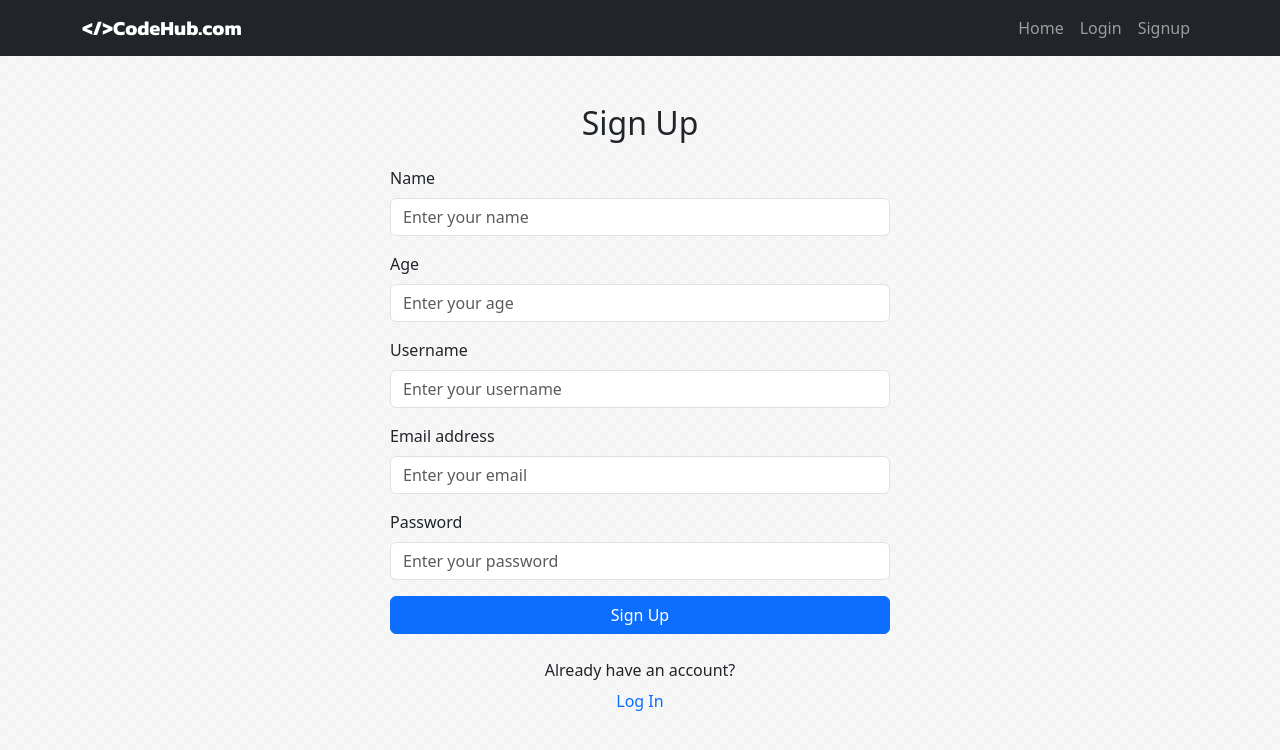
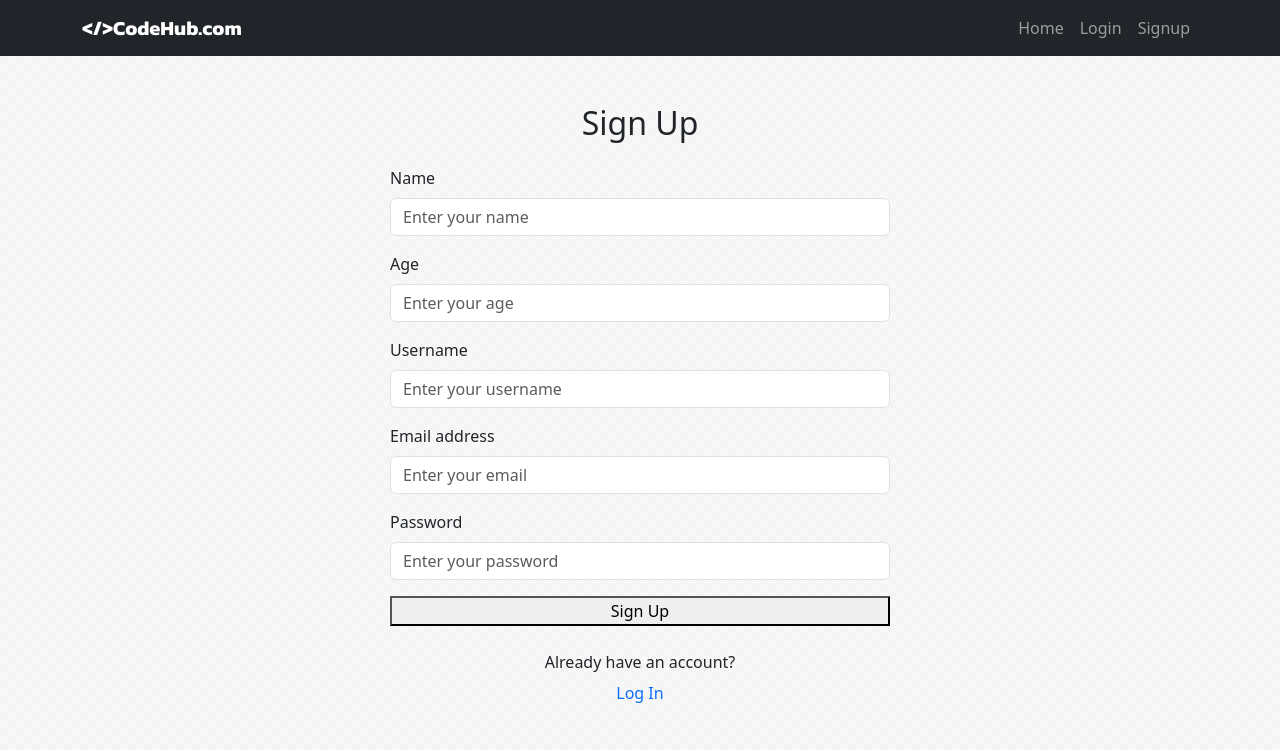
Before and after one commit to sou-rav15/online_juddge, a React (Vite) app: page /Signup in a window 1280 px wide. Shown: the top 750 px of the page. Built offline with nearby package versions, Linux system fonts and the light colour scheme; no server answers; a web font is replaced by a local one.

Commit message:
login and signup button changed

```diff
--- a/src/components/otherComponents/Signup1.jsx
+++ b/src/components/otherComponents/Signup1.jsx
@@ -151,9 +151,9 @@ const SignupPage = () => {
             </span>
           </div> */}
 
-                <Button variant="primary" type="submit" className="w-100">
+                <button  type="submit" className="w-100 buttons">
                     Sign Up
-                </Button>
+                </button>
 
                 {/* {error && <Alert variant="danger" className="mt-3">{error}</Alert>}
                 {success && <Alert variant="success" className="mt-3">{success}</Alert>} */}
--- a/src/components/pages/Login.jsx
+++ b/src/components/pages/Login.jsx
@@ -98,7 +98,7 @@ else if(!success){
 </div>
 
 <div className="col-12">
-    <button className='buttons'type="submit" class="btn btn-primary mt-2 mb-2">Sign in</button>
+    <button type="submit" className=" mt-2 mb-2  buttons">Sign in</button>
   </div>
   <div className='mb-3' >
   <span>
```
